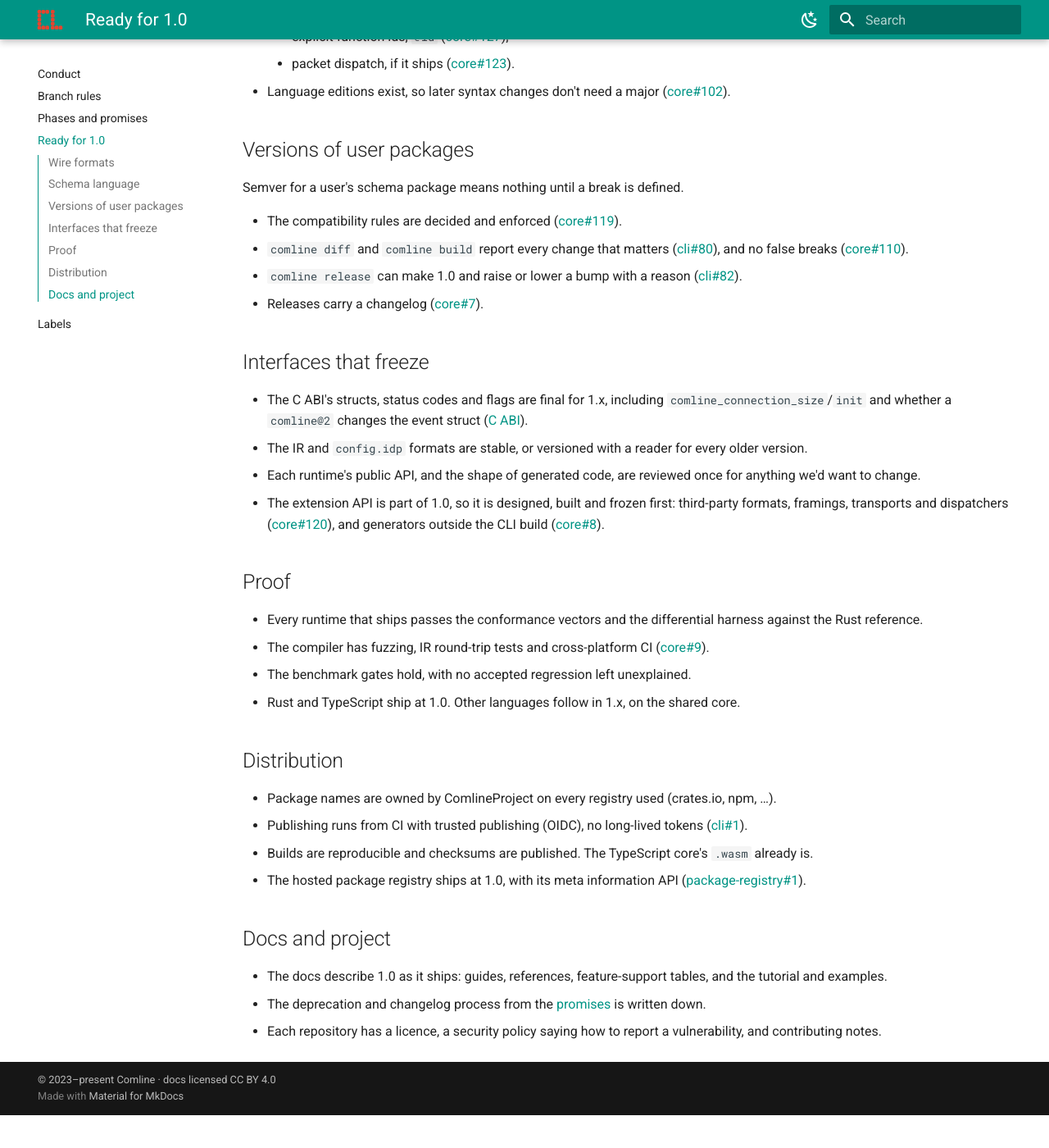
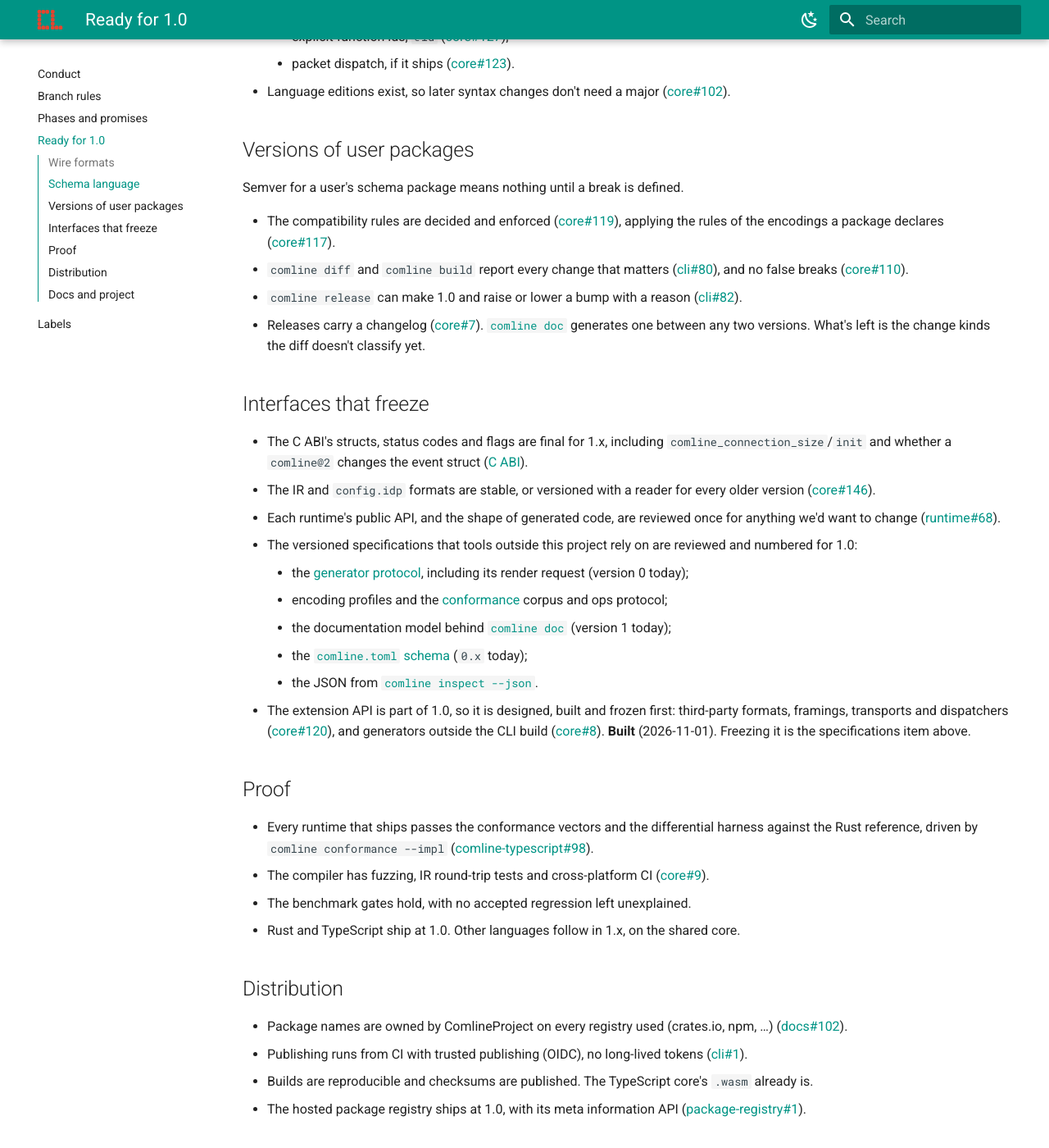
Before and after one commit to ComlineProject/docs, an MkDocs documentation site: the page built from docs/docs/conduct/readiness.md, in a window 1280 px wide and 1400 px high, scrolled down 1024 px. Shown: the whole window at 82% size. Built offline with MkDocs 1.6.1 and Material for MkDocs 9.7.7, drawn with Linux system fonts in a browser that asks for light colours; the version menu is left out; before the commit the page ends 2384 px from its top, so only the background shows below that; some of the changed text lies outside the part shown.

Commit message:
conduct: readiness after the extension API, inspect and comline doc

```diff
--- a/docs/docs/conduct/readiness.md
+++ b/docs/docs/conduct/readiness.md
@@ -1,6 +1,6 @@
 # Ready for 1.0
 
-What must be true before the 1.0 announcement. **Draft,** 2026-10-31.
+What must be true before the 1.0 announcement. **Draft,** 2026-10-31, updated 2026-11-01.
 
 From 1.0 the [promises](phases.md#from-the-10-announcement) hold: semver,
 deprecation before removal, frozen wire bytes, a frozen C ABI within a major,
@@ -52,7 +52,9 @@ A schema written for 1.0 keeps building on every 1.x.
 Semver for a user's schema package means nothing until a break is defined.
 
 - The compatibility rules are decided and enforced
-  ([core#119](https://github.com/ComlineProject/core/issues/119)).
+  ([core#119](https://github.com/ComlineProject/core/issues/119)), applying
+  the rules of the encodings a package declares
+  ([core#117](https://github.com/ComlineProject/core/issues/117)).
 - `comline diff` and `comline build` report every change that matters
   ([cli#80](https://github.com/ComlineProject/cli/issues/80)), and no false
   breaks ([core#110](https://github.com/ComlineProject/core/issues/110)).
@@ -60,6 +62,8 @@ Semver for a user's schema package means nothing until a break is defined.
   ([cli#82](https://github.com/ComlineProject/cli/issues/82)).
 - Releases carry a changelog
   ([core#7](https://github.com/ComlineProject/core/issues/7)).
+  [`comline doc`](../reference/tools/doc.md) generates one between any two
+  versions. What's left is the change kinds the diff doesn't classify yet.
 
 ## Interfaces that freeze
 
@@ -67,19 +71,35 @@ Semver for a user's schema package means nothing until a break is defined.
   `comline_connection_size`/`init` and whether a `comline@2` changes the event
   struct ([C ABI](../reference/c-abi.md)).
 - The IR and `config.idp` formats are stable, or versioned with a reader for
-  every older version.
+  every older version
+  ([core#146](https://github.com/ComlineProject/core/issues/146)).
 - Each runtime's public API, and the shape of generated code, are reviewed
-  once for anything we'd want to change.
+  once for anything we'd want to change
+  ([runtime#68](https://github.com/ComlineProject/runtime/issues/68)).
+- The versioned specifications that tools outside this project rely on are
+  reviewed and numbered for 1.0:
+    - the [generator protocol](../reference/generator-protocol.md), including
+      its render request (version 0 today);
+    - encoding profiles and the [conformance](../reference/conformance.md)
+      corpus and ops protocol;
+    - the documentation model behind [`comline doc`](../reference/tools/doc.md)
+      (version 1 today);
+    - the [`comline.toml` schema](../reference/congregation/comline-toml.md)
+      (`0.x` today);
+    - the JSON from [`comline inspect --json`](../reference/tools/inspect.md).
 - The extension API is part of 1.0, so it is designed, built and frozen
   first: third-party formats, framings, transports and dispatchers
   ([core#120](https://github.com/ComlineProject/core/issues/120)), and
   generators outside the CLI build
   ([core#8](https://github.com/ComlineProject/core/issues/8)).
+  **Built** (2026-11-01). Freezing it is the specifications item above.
 
 ## Proof
 
 - Every runtime that ships passes the conformance vectors and the
-  differential harness against the Rust reference.
+  differential harness against the Rust reference, driven by
+  `comline conformance --impl`
+  ([comline-typescript#98](https://github.com/ComlineProject/comline-typescript/issues/98)).
 - The compiler has fuzzing, IR round-trip tests and cross-platform CI
   ([core#9](https://github.com/ComlineProject/core/issues/9)).
 - The benchmark gates hold, with no accepted regression left unexplained.
@@ -89,7 +109,7 @@ Semver for a user's schema package means nothing until a break is defined.
 ## Distribution
 
 - Package names are owned by ComlineProject on every registry used (crates.io,
-  npm, …).
+  npm, …) ([docs#102](https://github.com/ComlineProject/docs/issues/102)).
 - Publishing runs from CI with trusted publishing (OIDC), no long-lived tokens
   ([cli#1](https://github.com/ComlineProject/cli/issues/1)).
 - Builds are reproducible and checksums are published. The TypeScript core's
@@ -102,6 +122,8 @@ Semver for a user's schema package means nothing until a break is defined.
 - The docs describe 1.0 as it ships: guides, references, feature-support
   tables, and the tutorial and examples.
 - The deprecation and changelog process from the
-  [promises](phases.md#from-the-10-announcement) is written down.
+  [promises](phases.md#from-the-10-announcement) is written down
+  ([docs#103](https://github.com/ComlineProject/docs/issues/103)).
 - Each repository has a licence, a security policy saying how to report a
-  vulnerability, and contributing notes.
+  vulnerability, and contributing notes
+  ([docs#101](https://github.com/ComlineProject/docs/issues/101)).
```
